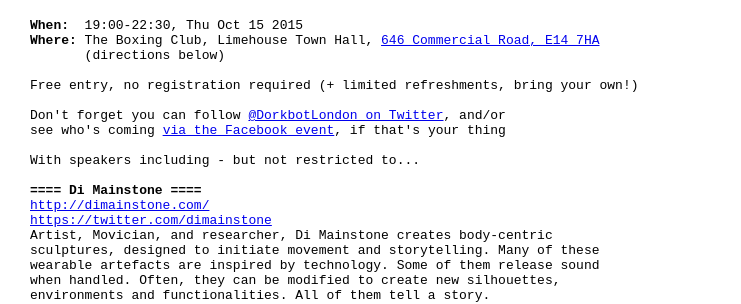
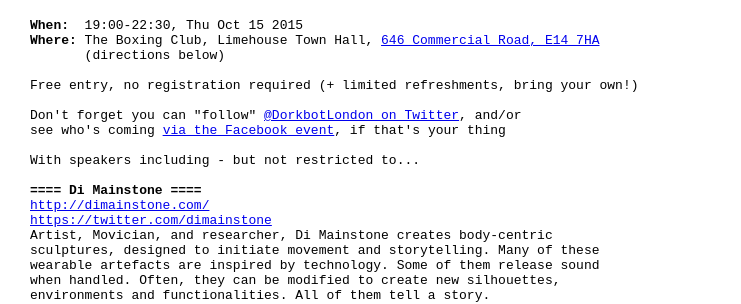
Before and after one commit to dorkbotlondon/dorkbotlondon.github.io, a Jekyll site: the page built from _posts/2015-10-15-89.html, in a window 1280 px wide. Shown: the part 154-458 px from the top of the page, without its empty margins (0-741 px from the left). Built offline with Jekyll 4.4.1, drawn with Linux system fonts in a browser that asks for light colours; Markdown is read by kramdown in place of the engine named in the settings.

```diff
--- a/_posts/2015-10-15-89.html
+++ b/_posts/2015-10-15-89.html
@@ -14,7 +14,7 @@ tags:
 
 Free entry, no registration required (+ limited refreshments, bring your own!)
 
-Don't forget you can follow <a href="https://twitter.com/DorkbotLondon">@DorkbotLondon on Twitter</a>, and/or
+Don't forget you can "follow" <a href="https://twitter.com/DorkbotLondon">@DorkbotLondon on Twitter</a>, and/or
 see who's coming <a href="https://www.facebook.com/events/865639826884766/">via the Facebook event</a>, if that's your thing
 
 With speakers including - but not restricted to...
```
